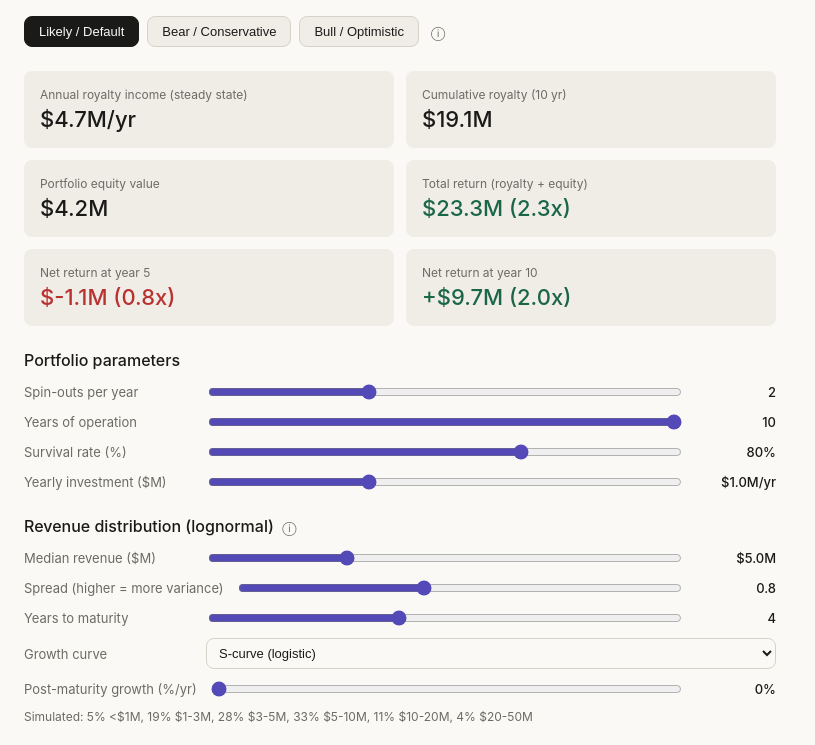
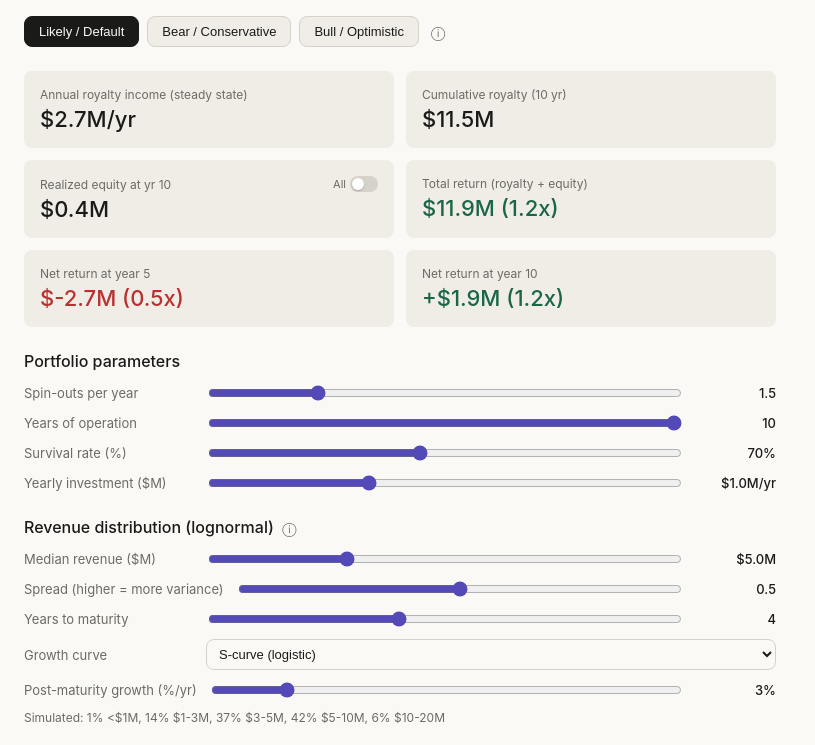
Before and after one commit to thrive-incubator/financial-model, a plain HTML site: page index.html in a window 1280 px wide. Shown: the top 745 px of the page, without its empty margins (0-815 px from the left). Drawn offline with nearby package versions, Linux system fonts and the light colour scheme.

Commit message:
Fixing parameters

```diff
--- a/index.html
+++ b/index.html
@@ -32,7 +32,18 @@
   <div style="display:grid;grid-template-columns:repeat(2,minmax(0,1fr));gap:12px;margin:0 0 1.5rem;" id="metrics">
     <div class="mc"><div class="k">Annual royalty income (steady state)</div><div class="v" id="m1">—</div></div>
     <div class="mc"><div class="k">Cumulative royalty (10 yr)</div><div class="v" id="m2">—</div></div>
-    <div class="mc"><div class="k">Portfolio equity value</div><div class="v" id="m3">—</div></div>
+    <div class="mc">
+  <div class="k" style="display:flex;align-items:center;justify-content:space-between;">
+    <span id="m3label">Realized equity at yr 10</span>
+    <span style="display:flex;align-items:center;gap:4px;font-size:11px;color:var(--color-text-secondary);">
+      <span id="m3toggleLabel">All</span>
+      <span id="m3toggle" onclick="toggleEqView()" style="display:inline-flex;width:28px;height:16px;border-radius:8px;background:var(--color-border-secondary);cursor:pointer;align-items:center;padding:2px;transition:background 0.2s;">
+        <span style="width:12px;height:12px;border-radius:50%;background:#fff;box-shadow:0 1px 2px rgba(0,0,0,0.2);transition:transform 0.2s;"></span>
+      </span>
+    </span>
+  </div>
+  <div class="v" id="m3">—</div>
+</div>
     <div class="mc"><div class="k">Total return (royalty + equity)</div><div class="v" id="m4">—</div></div>
     <div class="mc"><div class="k">Net return at year 5</div><div class="v" id="m5">—</div></div>
     <div class="mc"><div class="k">Net return at year 10</div><div class="v" id="m6">—</div></div>
@@ -70,7 +81,7 @@
   <div class="sec">
     <div class="sec-title">Revenue distribution (lognormal) <span class="info-icon" tabindex="0" onclick="openDistModal()" style="cursor:pointer;font-style:normal;">ⓘ</span></div>
     <div class="row"><span class="lbl">Median revenue ($M)</span><input type="range" min="1" max="15" step="0.5" value="5" id="medR" style="flex:1;"><span class="val" id="medRo">$5M</span></div>
-    <div class="row"><span class="lbl">Spread (higher = more variance)</span><input type="range" min="0.3" max="1.5" step="0.1" value="0.8" id="sig" style="flex:1;"><span class="val" id="sigo">0.8</span></div>
+    <div class="row"><span class="lbl">Spread (higher = more variance)</span><input type="range" min="0" max="1" step="0.1" value="0.5" id="sig" style="flex:1;"><span class="val" id="sigo">0.8</span></div>
     <div class="row"><span class="lbl">Years to maturity</span><input type="range" min="2" max="7" step="1" value="4" id="matY" style="flex:1;"><span class="val" id="matYo">4</span></div>
     <div class="row"><span class="lbl">Growth curve</span>
       <select id="rampMode" style="flex:1;">
--- a/simulation.js
+++ b/simulation.js
@@ -28,6 +28,35 @@ function rampFn(age, matY, mode) {
 }
 const el = k => document.getElementById(k);
 let c1, c2, c3, c4, dc1, dc2;
+let _eqAllTime = 0, _eqRealized = 0, _showAllEq = false;
+let _cumRoyalties = [], _equityByYear = [], _cumInvestment = [], _invM = 0, _horizonYrs = 10;
+
+function updateEqCards() {
+  const eq10    = _showAllEq ? _eqAllTime  : _eqRealized;
+  // For yr5 and yr10, scale allTime equity proportionally to how much has realized by then
+  const eq5     = _showAllEq
+    ? (_eqRealized > 0 ? _equityByYear[4] / _eqRealized * _eqAllTime : 0)
+    : _equityByYear[4];
+  const totalReturn = _cumRoyalties[_horizonYrs - 1] + eq10;
+  const roi = _invM > 0 ? totalReturn / _invM : 0;
+
+  el('m3').textContent = '$' + eq10.toFixed(1) + 'M';
+  el('m4').textContent = '$' + totalReturn.toFixed(1) + 'M (' + roi.toFixed(1) + 'x)';
+  el('m4').style.color = roi >= 1 ? 'var(--color-text-success)' : 'var(--color-text-danger)';
+  netCard('m5', _cumRoyalties[4] + eq5, _cumInvestment[4]);
+  netCard('m6', _cumRoyalties[_horizonYrs - 1] + eq10, _cumInvestment[_horizonYrs - 1]);
+}
+
+function toggleEqView() {
+  _showAllEq = !_showAllEq;
+  const toggle = el('m3toggle');
+  const dot = toggle.firstElementChild;
+  toggle.style.background = _showAllEq ? '#534AB7' : 'var(--color-border-secondary)';
+  dot.style.transform = _showAllEq ? 'translateX(12px)' : 'translateX(0)';
+  el('m3toggleLabel').textContent = _showAllEq ? 'All' : 'Yr 10';
+  el('m3label').textContent = _showAllEq ? 'Total equity (all exits)' : 'Realized equity at yr 10';
+  updateEqCards();
+}
 
 function openDistModal() {
   const modal = el('distModal');
@@ -108,7 +137,7 @@ const PRESETS = {
     eqT:5, eqO:3, antiD:'none', dil:70, liq:5, exitV:20, exitMinY:8, exitMaxY:13, revMult:2, rampMode:'scurve', growthR:0,
   },
   likely: {
-    spY:1.5, yrs:10, survR:70, invY:1, medR:5, sig:0.8, matY:4,
+    spY:1.5, yrs:10, survR:70, invY:1, medR:5, sig:0.5, matY:4,
     royMode:'flat', thresh:500, flatR:5, g1r:3, g2r:5, g3r:7, capR:5, capMax:3,
     eqT:10, eqO:5, antiD:'A', dil:60, liq:10, exitV:30, exitMinY:7, exitMaxY:12, revMult:3, rampMode:'scurve', growthR:3,
   },
@@ -464,17 +493,18 @@ function calc() {
     totalByYear.push(Math.round((cumR + eqAtY) * 10) / 10);
   }
 
-  const totalReturn = cumRoyalties[horizonYrs - 1] + eqValue;
-  const roi = invM > 0 ? totalReturn / invM : 0;
+  _eqRealized    = equityByYear[horizonYrs - 1];
+  _eqAllTime     = liqVentures * exitV * effEq;
+  _cumRoyalties  = cumRoyalties;
+  _equityByYear  = equityByYear;
+  _cumInvestment = cumInvestment;
+  _invM          = invM;
+  _horizonYrs    = horizonYrs;
 
   // Metrics
   el('m1').textContent = '$' + annualRoy.toFixed(1) + 'M/yr';
   el('m2').textContent = '$' + cumRoyalties[horizonYrs - 1].toFixed(1) + 'M';
-  el('m3').textContent = '$' + eqValue.toFixed(1) + 'M';
-  el('m4').textContent = '$' + totalReturn.toFixed(1) + 'M (' + roi.toFixed(1) + 'x)';
-  el('m4').style.color = roi >= 1 ? 'var(--color-text-success)' : 'var(--color-text-danger)';
-  netCard('m5', cumRoyalties[4] + equityByYear[4], cumInvestment[4]);
-  netCard('m6', cumRoyalties[horizonYrs - 1] + equityByYear[horizonYrs - 1], cumInvestment[horizonYrs - 1]);
+  updateEqCards();
 
   // Shared services metrics
   const fmtM = v => v >= 1 ? '$' + v.toFixed(1) + 'M' : '$' + (v * 1000).toFixed(0) + 'K';
@@ -559,4 +589,4 @@ el('rampMode').addEventListener('change', calc);
 el('ssMode').addEventListener('change', calc);
 el('ssSubtract').addEventListener('change', calc);  // select element
 el('distModal').addEventListener('click', e => { if (e.target === el('distModal')) closeDistModal(); });
-calc();
+applyPreset('likely');
```
